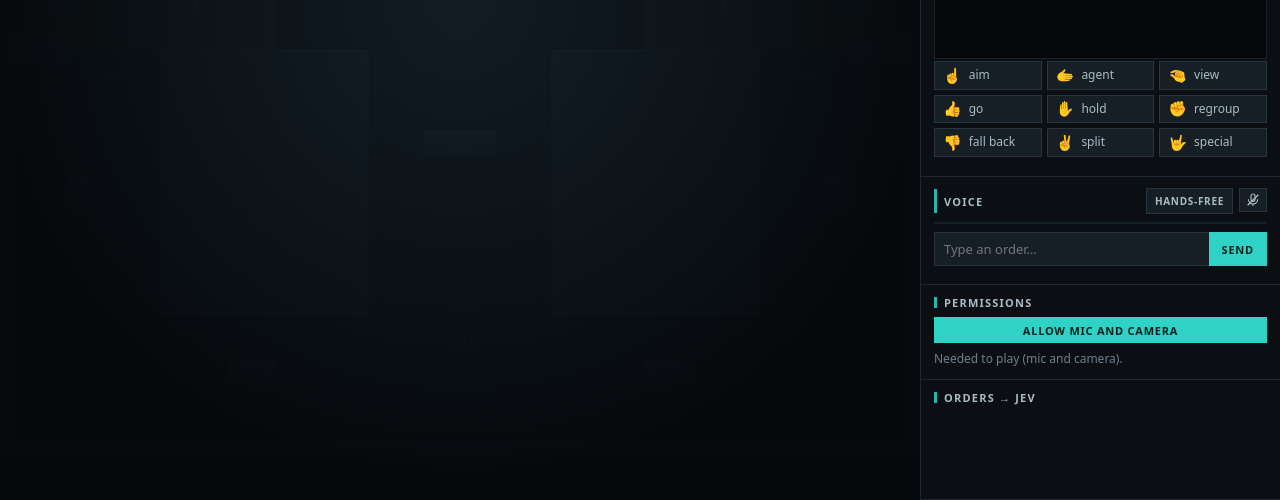
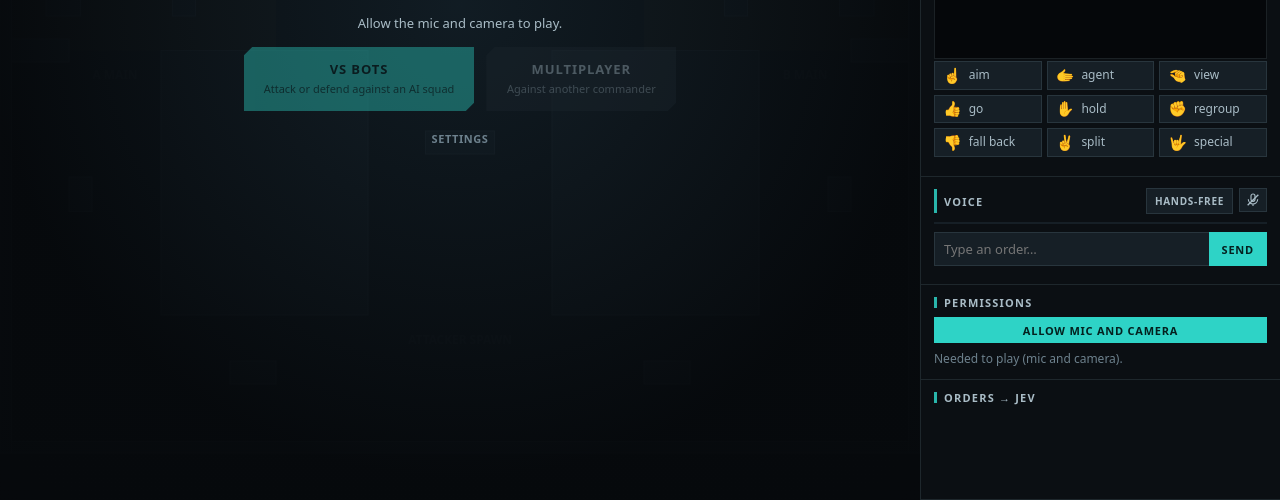
Before and after one commit to pahu2353/hack-the-north, a website: page public/commander/index.html in a window 1280 px wide. Shown: the part 300-800 px from the top of the page. Drawn offline with nearby package versions, Linux system fonts and the light colour scheme.

Commit message:
Put the setup block back in the middle
Anchoring the overlay to the top fixed the title but left every screen
top-heavy. The first grid row is now a spacer sized as a fraction of the
arena, so the block starts around the middle as it used to while the title
still lands in the same place on all seven screens: 251px, where a centred
layout used to put it anywhere between 217 and 298.

```diff
--- a/public/commander/index.html
+++ b/public/commander/index.html
@@ -113,13 +113,16 @@
   }
 
   .overlay { z-index: 2; }
-  /* Anchored to the top, not centred: centring meant every screen's own height decided where
-     the heading sat, so switching screens slid the title up and down the page. */
+  /* Centring meant every screen's own height decided where the heading sat, so switching
+     screens slid the title up and down the page. Instead the first grid row is a spacer sized
+     as a fraction of the arena: the block still starts around the middle, but where it starts
+     no longer depends on what is in it. */
   .overlay {
-    position: absolute; inset: 0; display: grid; align-content: start; justify-items: center;
-    overflow: auto; padding: 52px 16px 24px; gap: 18px;
+    position: absolute; inset: 0; display: grid; grid-template-rows: minmax(24px, 30%) auto auto;
+    align-content: start; justify-items: center; overflow: auto; padding: 0 16px 24px; gap: 18px;
     background: radial-gradient(circle at 50% 38%, rgba(18, 30, 38, 0.86), rgba(6, 9, 12, 0.96) 70%);
   }
+  .overlay::before { content: ""; }
   .overlay[hidden], .overlay section[hidden] { display: none; }
   .overlay section {
     width: min(520px, 100%); text-align: center; display: grid; gap: 14px; justify-items: center;
@@ -510,7 +513,7 @@
       </section>
 
       <section id="screenBots" data-title="Vs Bots" hidden>
-        <p>Difficulty changes the enemy commander only — same health and weapons either way.</p>
+        <p>Difficulty changes the enemy commander, not its health or weapons.</p>
         <div class="pickers">
           <label class="side-choice" for="botSide">Side
             <select id="botSide"><option value="attack">Attack — plant the spike</option><option value="defend">Defend — stop the plant</option></select>
```
